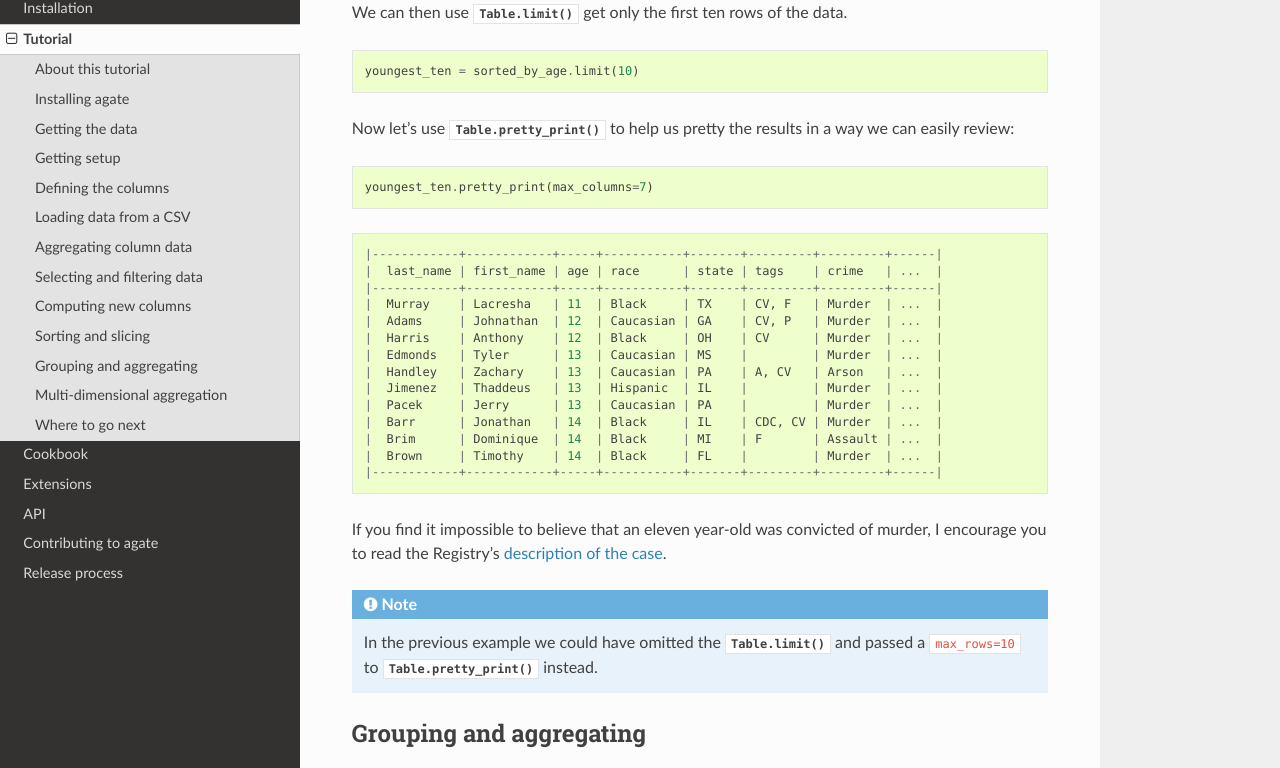
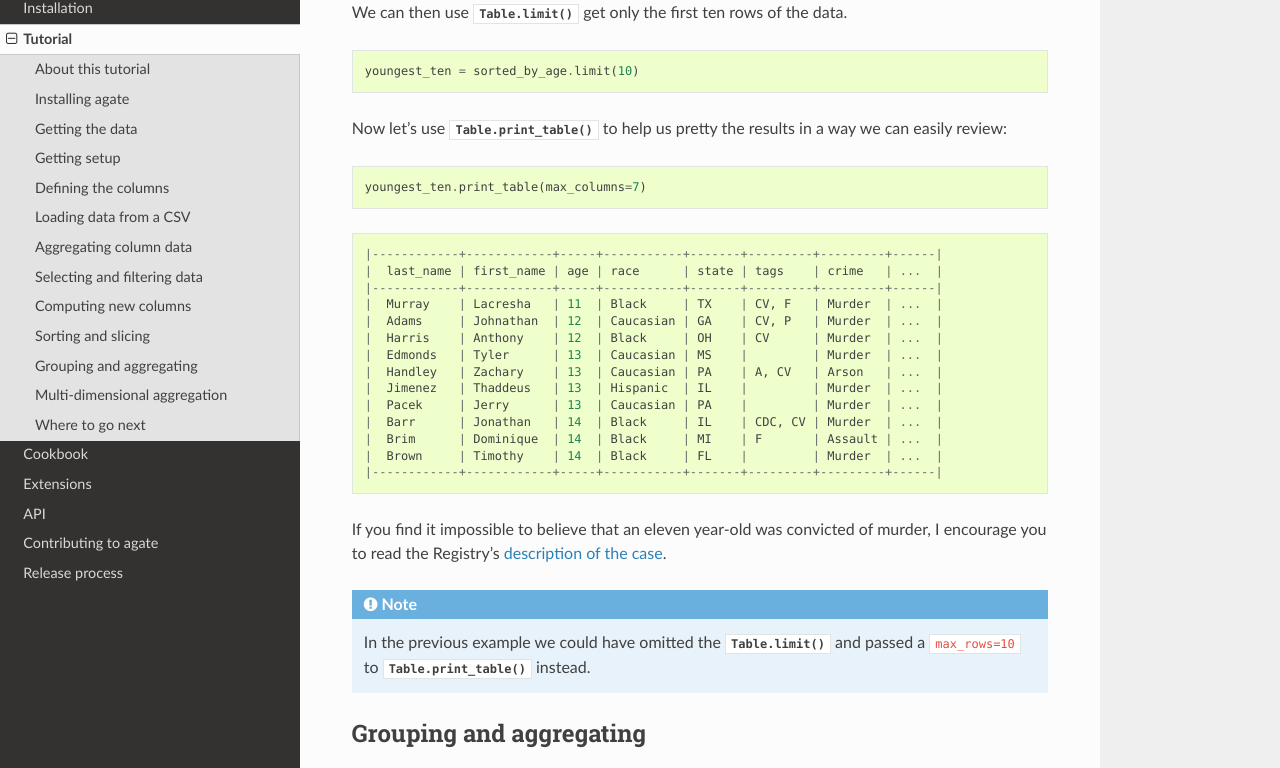
Before and after one commit to wireservice/agate, a Sphinx documentation site: the page built from docs/tutorial.rst, in a window 1280 px wide and 1400 px high, scrolled down 7241 px. Shown: the part 137-905 px from the top of the window. Built offline with Sphinx 7.4.7 and the Read the Docs theme 2.0.0, drawn with Linux system fonts in a browser that asks for light colours; some of the changed text lies outside the part shown.

Commit message:
Update print_table name in tutorial.

```diff
--- a/docs/tutorial.rst
+++ b/docs/tutorial.rst
@@ -299,11 +299,11 @@ We can then use :meth:`.Table.limit` get only the first ten rows of the data.
 
     youngest_ten = sorted_by_age.limit(10)
 
-Now let's use :meth:`.Table.pretty_print` to help us pretty the results in a way we can easily review:
+Now let's use :meth:`.Table.print_table` to help us pretty the results in a way we can easily review:
 
 .. code-block:: python
 
-    youngest_ten.pretty_print(max_columns=7)
+    youngest_ten.print_table(max_columns=7)
 
 ::
 
@@ -326,7 +326,7 @@ If you find it impossible to believe that an eleven year-old was convicted of mu
 
 .. note::
 
-    In the previous example we could have omitted the :meth:`.Table.limit` and passed a ``max_rows=10`` to :meth:`.Table.pretty_print` instead.
+    In the previous example we could have omitted the :meth:`.Table.limit` and passed a ``max_rows=10`` to :meth:`.Table.print_table` instead.
 
 Grouping and aggregating
 ========================
@@ -351,7 +351,7 @@ This takes our original :class:`.Table` and groups it into a :class:`.TableSet`,
 
     sorted_totals = state_totals.order_by('count', reverse=True)
 
-    sorted_totals.pretty_print(max_rows=5)
+    sorted_totals.print_table(max_rows=5)
 
 ::
 
@@ -387,7 +387,7 @@ This is a much more complicated question that's going to pull together a lot of
 
     sorted_medians = medians.order_by('median_years_in_prison', reverse=True)
 
-    sorted_medians.pretty_print(max_rows=5)
+    sorted_medians.print_table(max_rows=5)
 
 ::
 
@@ -443,7 +443,7 @@ I'm not going to explain every stage of this analysis as most of it repeats patt
     sorted_groups = medians.order_by('median_years_in_prison', reverse=True)
 
     # Print out the results
-    sorted_groups.pretty_print(max_rows=10)
+    sorted_groups.print_table(max_rows=10)
 
 ::
 
```
Also changed, not shown: 1 other file.
